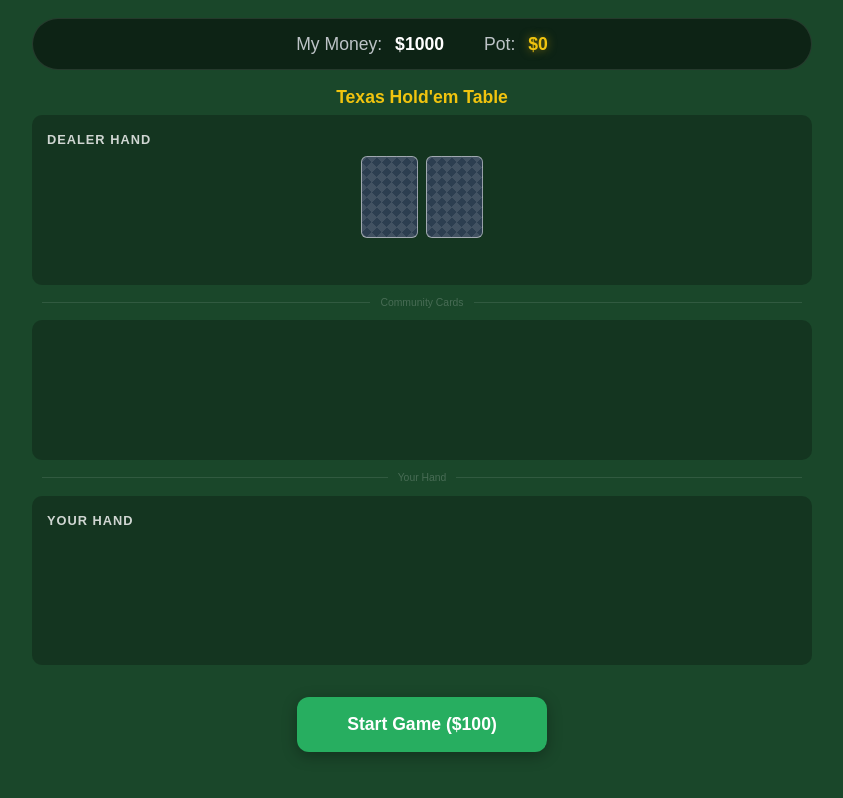
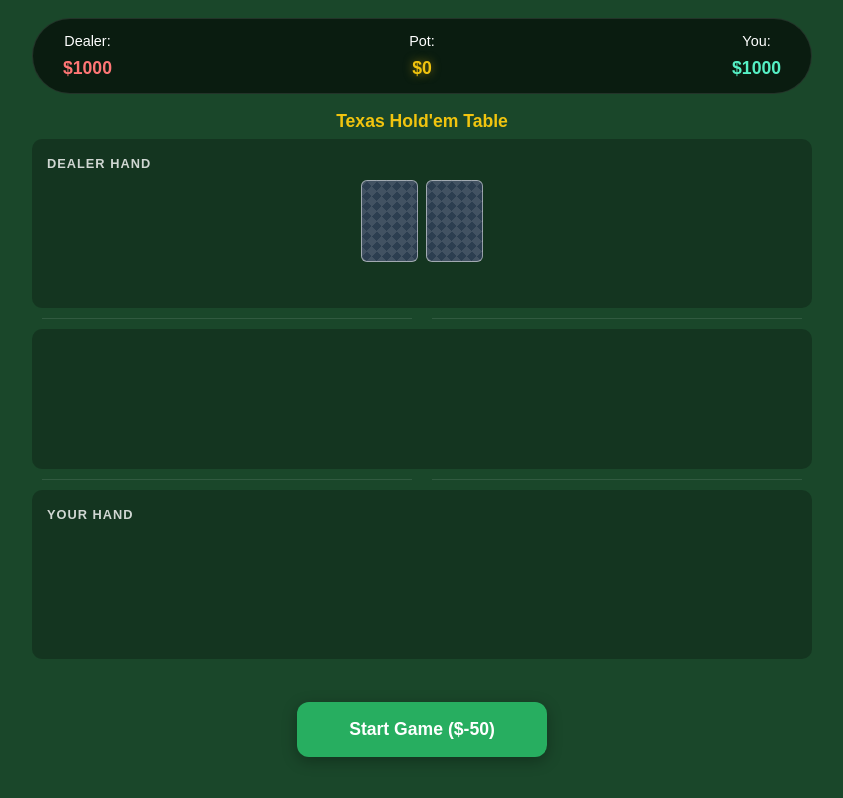
Before and after one commit to hun2286/Pocker-Game, a React (Vite) app in the folder frontend/: page / in a window 1280 px wide. Shown: the whole page, without its empty margins (218-1061 px from the left). Built offline with nearby package versions, Linux system fonts and the light colour scheme.

Commit message:
딜러 배팅 화면 추가

```diff
--- a/frontend/src/App.css
+++ b/frontend/src/App.css
@@ -26,27 +26,39 @@ body {
   box-sizing: border-box;
 }
 
-/* 2. 자산 표시 바 */
+/* 2. 자산 표시 바 (Status Bar) - 3분할 배치 */
 .status-bar {
   display: flex;
-  justify-content: center;
-  gap: 40px;
-  background: rgba(0, 0, 0, 0.5);
-  padding: 12px;
+  justify-content: space-between;
+  /* 딜러-판돈-플레이어 균등 배치 */
+  align-items: center;
+  background: rgba(0, 0, 0, 0.6);
+  padding: 12px 30px;
   border-radius: 50px;
   margin-bottom: 10px;
   border: 1px solid rgba(255, 255, 255, 0.1);
 }
 
 .money-item {
-  font-size: 1.1rem;
-  color: #bdc3c7;
+  font-size: 0.9rem;
+  display: flex;
+  flex-direction: column;
+  align-items: center;
 }
 
 .money-item span {
-  color: #ffffff;
+  font-size: 1.1rem;
   font-weight: bold;
-  margin-left: 8px;
+  margin-top: 2px;
+}
+
+/* 딜러와 플레이어 색상 구분 */
+.money-item.dealer span {
+  color: #ff7675;
+}
+
+.money-item.player span {
+  color: #55efc4;
 }
 
 .pot-text {
@@ -117,7 +129,6 @@ h2 {
   box-shadow: 2px 2px 5px rgba(0, 0, 0, 0.3);
   animation: card-fall 0.3s cubic-bezier(0.34, 1.56, 0.64, 1) forwards;
   opacity: 0;
-  backface-visibility: hidden;
 }
 
 .red {
@@ -171,7 +182,6 @@ h2 {
 .hand-name.active {
   color: #fff;
   text-shadow: 0 0 10px #f1c40f;
-  transform: scale(1.1);
 }
 
 /* 7. 구분선 */
@@ -192,32 +202,27 @@ h2 {
   margin: 0 10px;
 }
 
-/* 8. 컨트롤 버튼 (Controls) - 좌우 배치 강제 */
+/* 8. 컨트롤 버튼 (Controls) - 가로 정렬 강제 */
 .controls {
   margin-top: auto;
-  padding-bottom: 30px;
+  padding-bottom: 25px;
   display: flex;
-  flex-direction: row;
-  /* 좌우 배치를 명시 */
   justify-content: center;
   align-items: center;
-  gap: 20px;
-  /* 버튼 사이 여유 공간 20px */
   width: 100%;
-  /* 부모 너비를 꽉 채워 정렬 기준 확보 */
 }
 
-/* 개별 버튼 그룹 (두 버튼을 감싸는 div가 있다면 적용) */
 .action-group {
   display: flex;
   gap: 20px;
+  /* 버튼 사이 20px 간격 */
   justify-content: center;
   width: 100%;
 }
 
 .btn {
-  /* 버튼 크기를 큼직하게 통일 */
   width: 180px;
+  /* 버튼 크기 통일 */
   height: 55px;
   font-size: 1.1rem;
   font-weight: bold;
@@ -226,21 +231,15 @@ h2 {
   border: none;
   transition: all 0.2s ease;
   box-shadow: 0 4px 15px rgba(0, 0, 0, 0.3);
-
-  /* 내부 텍스트 중앙 정렬 */
   display: flex;
   align-items: center;
   justify-content: center;
-
-  /* 버튼이 압축되지 않도록 설정 */
-  flex-shrink: 0;
 }
 
 .btn-start {
   background: #27ae60;
   color: white;
   width: 250px;
-  /* 시작 버튼만 더 넓게 */
 }
 
 .btn-call {
@@ -253,15 +252,9 @@ h2 {
   color: white;
 }
 
-/* 호버 및 액티브 효과 */
 .btn:hover:not(:disabled) {
   transform: translateY(-3px);
   filter: brightness(1.1);
-  box-shadow: 0 6px 20px rgba(0, 0, 0, 0.4);
-}
-
-.btn:active {
-  transform: translateY(-1px);
 }
 
 .btn:disabled {
@@ -294,16 +287,3 @@ h2 {
     box-shadow: 0 0 20px #f1c40f;
   }
 }
-
-.card:nth-child(2) {
-  animation-delay: 0.1s;
-}
-
-.card:nth-child(3) {
-  animation-delay: 0.2s;
-}
-
-.card:nth-child(4),
-.card:nth-child(5) {
-  animation-delay: 0.05s !important;
-}
--- a/frontend/src/App.jsx
+++ b/frontend/src/App.jsx
@@ -70,12 +70,18 @@ function App() {
 
   return (
     <div className="poker-app">
-      {/* 1. 상단 자산 표시 바 */}
+      {/* 상단 자산 표시 바 */}
       <div className="status-bar">
-        <div className="money-item">My Money: <span>${gameData?.player_money ?? 1000}</span></div>
-        <div className="money-item">Pot: <span className="pot-text">${gameData?.pot ?? 0}</span></div>
+        <div className="money-item dealer">
+          Dealer: <span>${gameData?.dealer_money ?? 1000}</span>
+        </div>
+        <div className="money-item pot">
+          Pot: <span className="pot-text">${gameData?.pot ?? 0}</span>
+        </div>
+        <div className="money-item player">
+          You: <span>${gameData?.player_money ?? 1000}</span>
+        </div>
       </div>
-
       <h1>Texas Hold'em Table</h1>
 
       <div className="game-board">
@@ -93,7 +99,7 @@ function App() {
           <div className="hand-name">{phase === "showdown" && gameData?.dealer_best}</div>
         </div>
 
-        <div className="divider">Community Cards</div>
+        <div className="divider"></div>
 
         {/* 공통 카드 섹션 */}
         <div className="section community-section">
@@ -108,7 +114,7 @@ function App() {
           </div>
         </div>
 
-        <div className="divider">Your Hand</div>
+        <div className="divider"></div>
 
         {/* 플레이어 섹션 */}
         <div className={`section player-section ${phase === 'showdown' && gameData?.winner === 'player' ? 'winner-border' : ''}`}>
@@ -125,16 +131,21 @@ function App() {
         </div>
       </div>
 
-      {/* 하단 컨트롤 버튼 */}
+      {/* 2. 하단 컨트롤 버튼 */}
       <div className="controls">
         {phase === "waiting" || phase === "showdown" ? (
           <button className="btn btn-start" onClick={handleGameAction} disabled={loading}>
-            {phase === "showdown" ? "New Game ($100)" : "Start Game ($100)"}
+            {phase === "showdown" ? "New Game ($-50)" : "Start Game ($-50)"}
           </button>
         ) : (
           <div className="action-group">
-            <button className="btn btn-fold" onClick={handleFold} disabled={loading}>Fold</button>
-            <button className="btn btn-call" onClick={handleGameAction} disabled={loading}>Call</button>
+            <button className="btn btn-fold" onClick={handleFold} disabled={loading}>
+              Fold (기권)
+            </button>
+            <button className="btn btn-call" onClick={handleGameAction} disabled={loading}>
+              {/* 리버 단계 이후에는 돈을 더 내지 않고 결과만 확인 */}
+              {phase === "river" ? "Check Result" : "Call ($-50)"}
+            </button>
           </div>
         )}
       </div>
```
